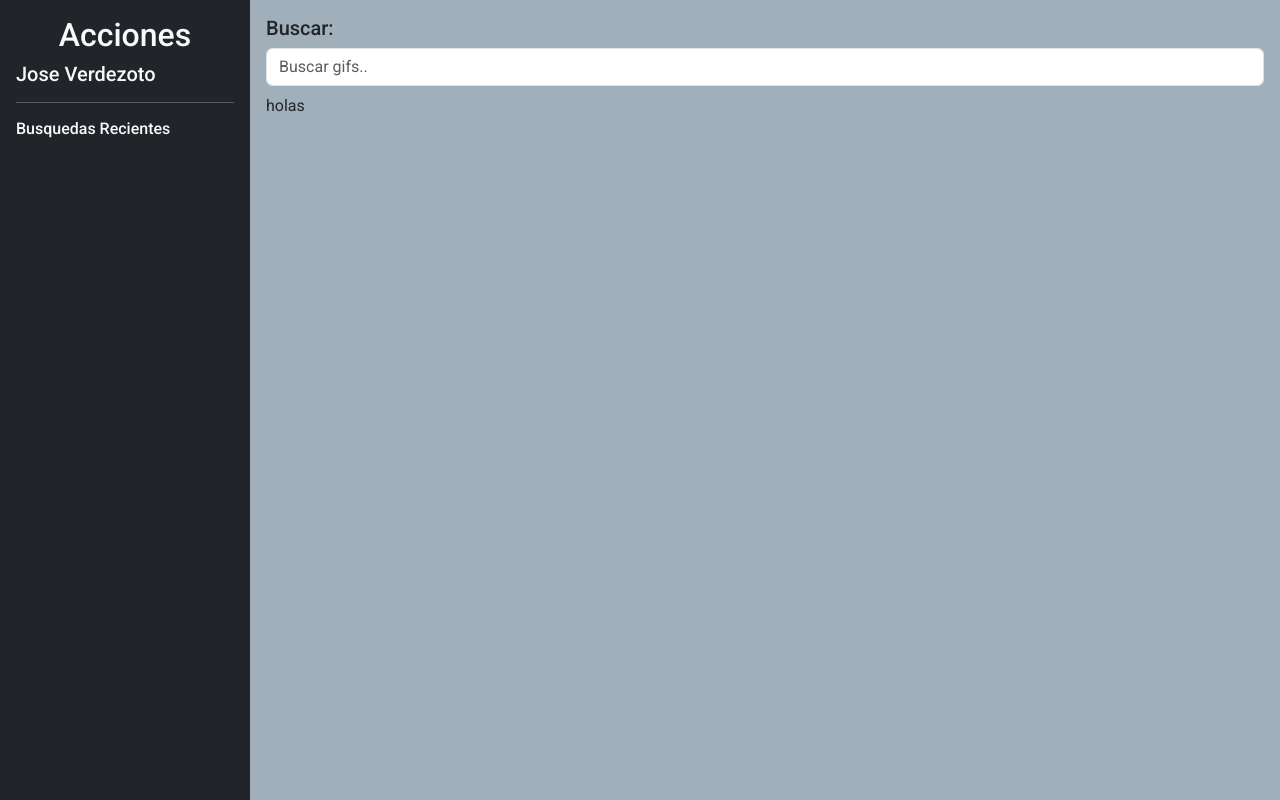
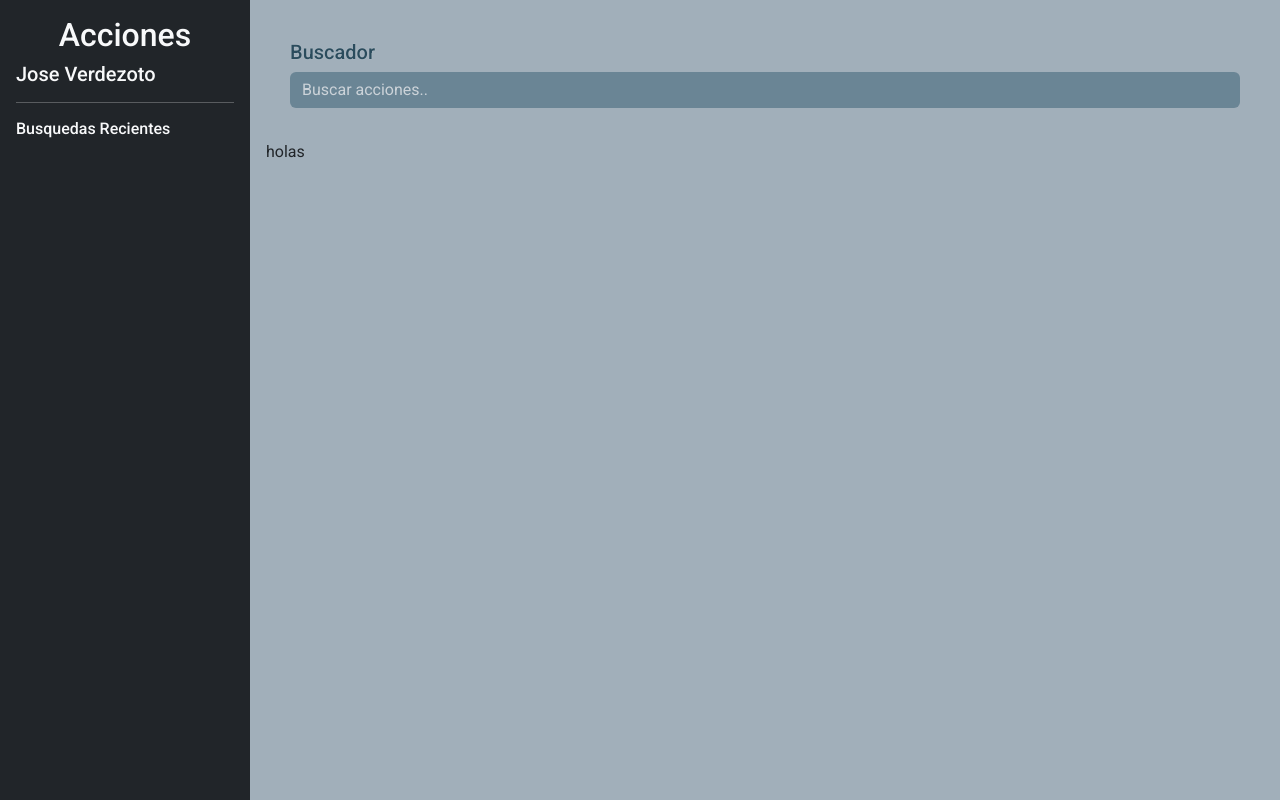
Before and after one commit to ElGrandotex/Acciones-ConstruccionYEvolucionSW, an Angular app: page / in a window 1280 px wide. Built offline with nearby package versions, Linux system fonts and the light colour scheme.

Commit message:
Buscador
Estilos

```diff
--- a/src/app/acciones/components/search-box/search-box.component.css
+++ b/src/app/acciones/components/search-box/search-box.component.css
@@ -0,0 +1,19 @@
+.color{
+  background-color: #6a8595;
+  border: none;
+}
+
+.color::placeholder {
+  color: #ccd3d9;
+}
+
+.textos{
+  color: #2b4c5d;
+  text-shadow: 0 0 1px #ccd3d9;
+}
+
+.color:focus {
+  color: #ccd3d9;
+  outline: none;
+  box-shadow: 0 0 5px white;
+}
--- a/src/app/acciones/components/search-box/search-box.component.html
+++ b/src/app/acciones/components/search-box/search-box.component.html
@@ -1,6 +1,10 @@
-<h5>Buscar:</h5>
-<input type="text"
-      class="form-control"
-      placeholder="Buscar gifs.."
-      (keyup.enter)="searchTag()"
-      #txtTagInput>
+<div class="p-4">
+  <h5 class="textos">Buscador</h5>
+  <input
+    type="text"
+    class="form-control color"
+    placeholder="Buscar acciones.."
+    (keyup.enter)="searchTag()"
+    #txtTagInput>
+
+</div>
```
